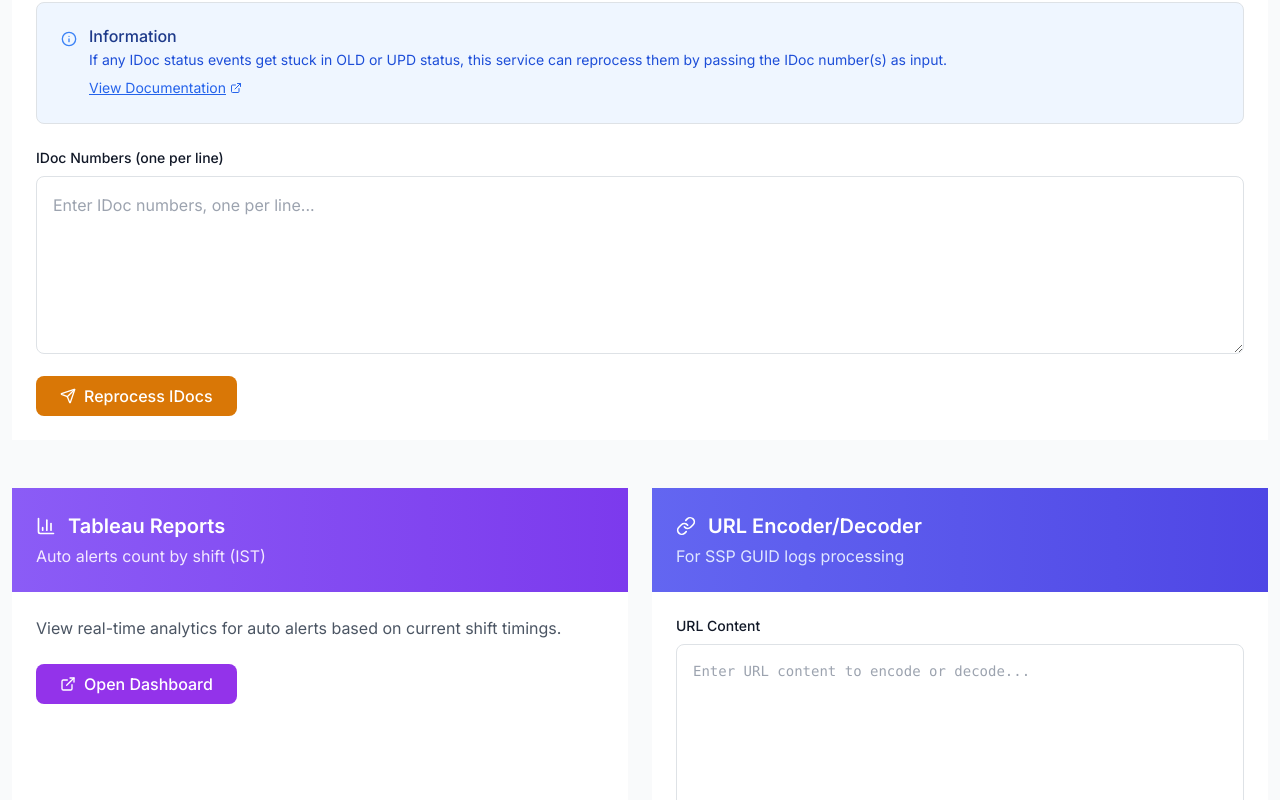
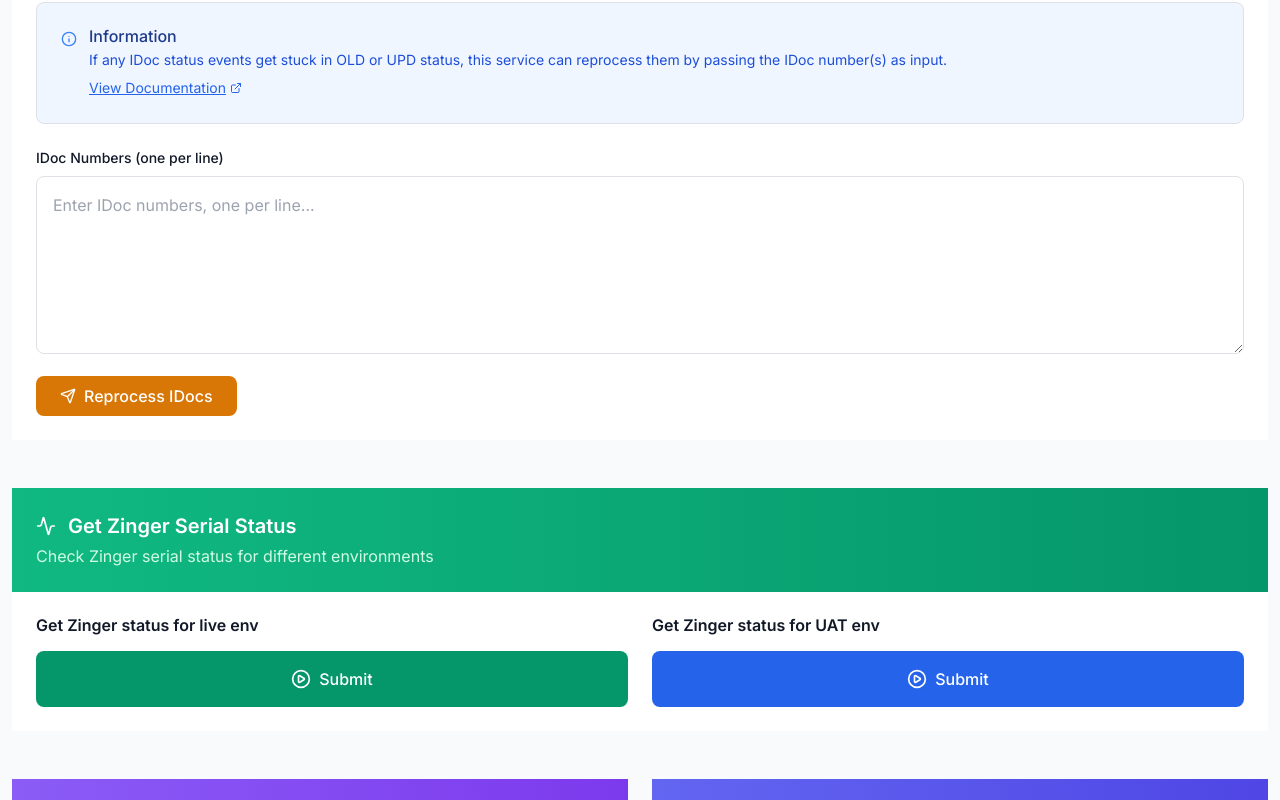
Before and after one commit to moulimukesh/etstools, a plain HTML site: page ETS Tools-2.html in a window 1280 px wide. Shown: the part 2000-2800 px from the top of the page. Drawn offline with nearby package versions, Linux system fonts and the light colour scheme.

Commit message:
Implement Zinger Serial Status section
Added a new section for Zinger Serial Status with buttons to submit status checks for live and UAT environments.

```diff
--- a/ETS Tools-2.html
+++ b/ETS Tools-2.html
@@ -169,6 +169,7 @@
                         <button onclick="scrollToSection('edi-formatter')" class="text-gray-600 hover:text-primary transition-colors">EDI Formatter</button>
                         <button onclick="scrollToSection('edi-comparator')" class="text-gray-600 hover:text-primary transition-colors">Comparator</button>
                         <button onclick="scrollToSection('idoc-utility')" class="text-gray-600 hover:text-primary transition-colors">IDOC Utility</button>
+                        <button onclick="scrollToSection('zinger-status')" class="text-gray-600 hover:text-primary transition-colors">Zinger Status</button>
                         <button onclick="scrollToSection('url-encoder')" class="text-gray-600 hover:text-primary transition-colors">URL Tools</button>
                         <button onclick="scrollToSection('team-contacts')" class="text-gray-600 hover:text-primary transition-colors">Contacts</button>
                     </nav>
@@ -319,6 +320,37 @@
                             Reprocess IDocs
                         </button>
                     </form>
+                </div>
+            </div>
+        </section>
+
+        <!-- Zinger Serial Status -->
+        <section id="zinger-status" class="mb-12 fade-in">
+            <div class="bg-white overflow-hidden transition-all duration-300">
+                <div class="px-6 py-4 gradient-emerald text-white">
+                    <h3 class="text-xl font-semibold flex items-center">
+                        <i data-lucide="activity" class="mr-3 w-5 h-5"></i>
+                        Get Zinger Serial Status
+                    </h3>
+                    <p class="text-emerald-100 mt-1">Check Zinger serial status for different environments</p>
+                </div>
+                <div class="p-6">
+                    <div class="grid md:grid-cols-2 gap-6">
+                        <div class="space-y-4">
+                            <h4 class="font-semibold text-gray-900">Get Zinger status for live env</h4>
+                            <button onclick="submitZingerStatus('live')" class="w-full bg-emerald-600 hover:bg-emerald-700 text-white px-6 py-3 rounded-lg font-medium btn-hover transition-all flex items-center justify-center">
+                                <i data-lucide="play-circle" class="mr-2 w-5 h-5"></i>
+                                Submit
+                            </button>
+                        </div>
+                        <div class="space-y-4">
+                            <h4 class="font-semibold text-gray-900">Get Zinger status for UAT env</h4>
+                            <button onclick="submitZingerStatus('uat')" class="w-full bg-blue-600 hover:bg-blue-700 text-white px-6 py-3 rounded-lg font-medium btn-hover transition-all flex items-center justify-center">
+                                <i data-lucide="play-circle" class="mr-2 w-5 h-5"></i>
+                                Submit
+                            </button>
+                        </div>
+                    </div>
                 </div>
             </div>
         </section>
@@ -651,6 +683,24 @@
             showNotification('IDoc reprocess request has been submitted in a new window');
         }
 
+        // Zinger Status functions
+        function submitZingerStatus(environment) {
+            const endpoint = environment === 'live'
+                ? 'http://localhost:5555/invoke/LocalDevPocMouli/getZingerSerialStatusLive'
+                : 'http://localhost:5555/invoke/LocalDevPocMouli/getZingerSerialStatusUAT';
+
+            const form = document.createElement('form');
+            form.method = 'GET';
+            form.action = endpoint;
+            form.target = '_blank';
+
+            document.body.appendChild(form);
+            form.submit();
+            document.body.removeChild(form);
+
+            showNotification(`Zinger status check for ${environment.toUpperCase()} environment opened in a new window`);
+        }
+
         // URL encoder/decoder functions
         function encode() {
             const obj = document.getElementById('dencoder');
```
